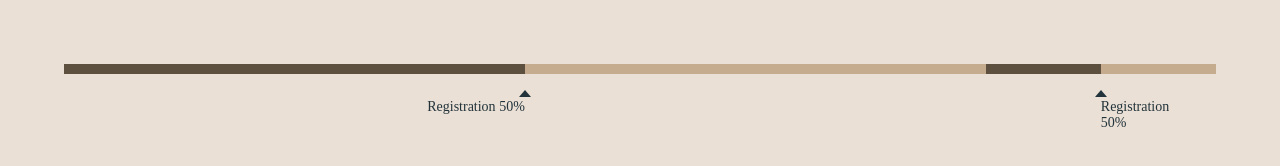
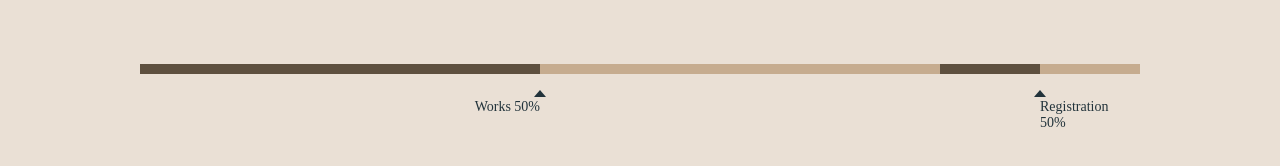
Before and after one commit to adrianhalliday/css-only-animated-progress-bar, a website: page index.html in a window 1280 px wide. Drawn offline with nearby package versions, Linux system fonts and the light colour scheme; files that its build step writes are made by us from their sources.

Commit message:
Classname changes, label value as css var

```diff
--- a/index.html
+++ b/index.html
@@ -20,8 +20,8 @@
 				<div class="progress-bar--fill part-1"></div>
 
 				<div class="progress-bar--label">
-					<span class="label-title">Registration</span>
-					<span class="label-percentage">50%</span>
+					<span class="progress-bar--title">Works</span>
+					<span class="progress-bar--percentage">%</span>
 				</div>
 			</div>
 
@@ -29,8 +29,8 @@
 				<div class="progress-bar--fill part-2"></div>
 
 				<div class="progress-bar--label">
-					<span class="label-title">Registration</span>
-					<span class="label-percentage">50%</span>
+					<span class="progress-bar--title">Registration</span>
+					<span class="progress-bar--percentage">%</span>
 				</div>
 			</div>
 		</div>
--- a/scss/_base.scss
+++ b/scss/_base.scss
@@ -9,7 +9,7 @@ body {
 
 .container {
 	width: 100%;
-	max-width: 1500px;
+	max-width: $centred-content-width;
 	margin-left: auto;
 	margin-right: auto;
 }
--- a/scss/_progress-bar.scss
+++ b/scss/_progress-bar.scss
@@ -111,6 +111,14 @@
 		color: $colour-label;
 		animation: progress-bar .8s ease .3s forwards;
 	}
+
+	&--percentage {
+		counter-reset: percentage var(--percentage-completed);
+
+		&:before {
+			content: counter(percentage);
+		}
+	}
 }
 
 @keyframes progress-bar {
@@ -132,3 +140,24 @@
 		left: Min(calc(100% - 11ch), calc(1% * var(--percentage-completed)))
 	}
 }
+
+/*
+@property --num {
+	syntax: '<integer>';
+	initial-value: 0;
+	inherits: false;
+}
+
+div {
+	transition: --num 1s;
+	counter-reset: num var(--num);
+}
+
+div:hover {
+	--num: 10000;
+}
+
+div::after {
+	content: counter(num);
+}
+*/
```
Also changed, not shown: README.md.
